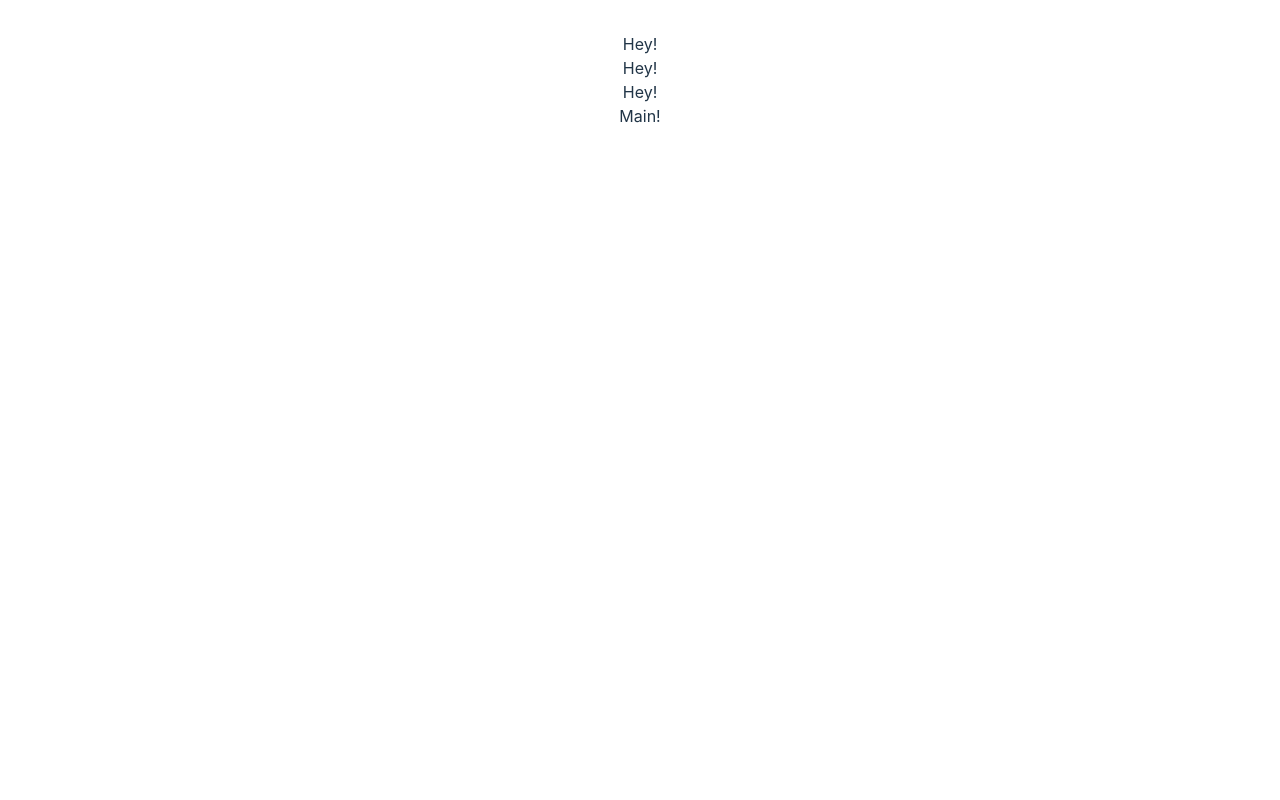
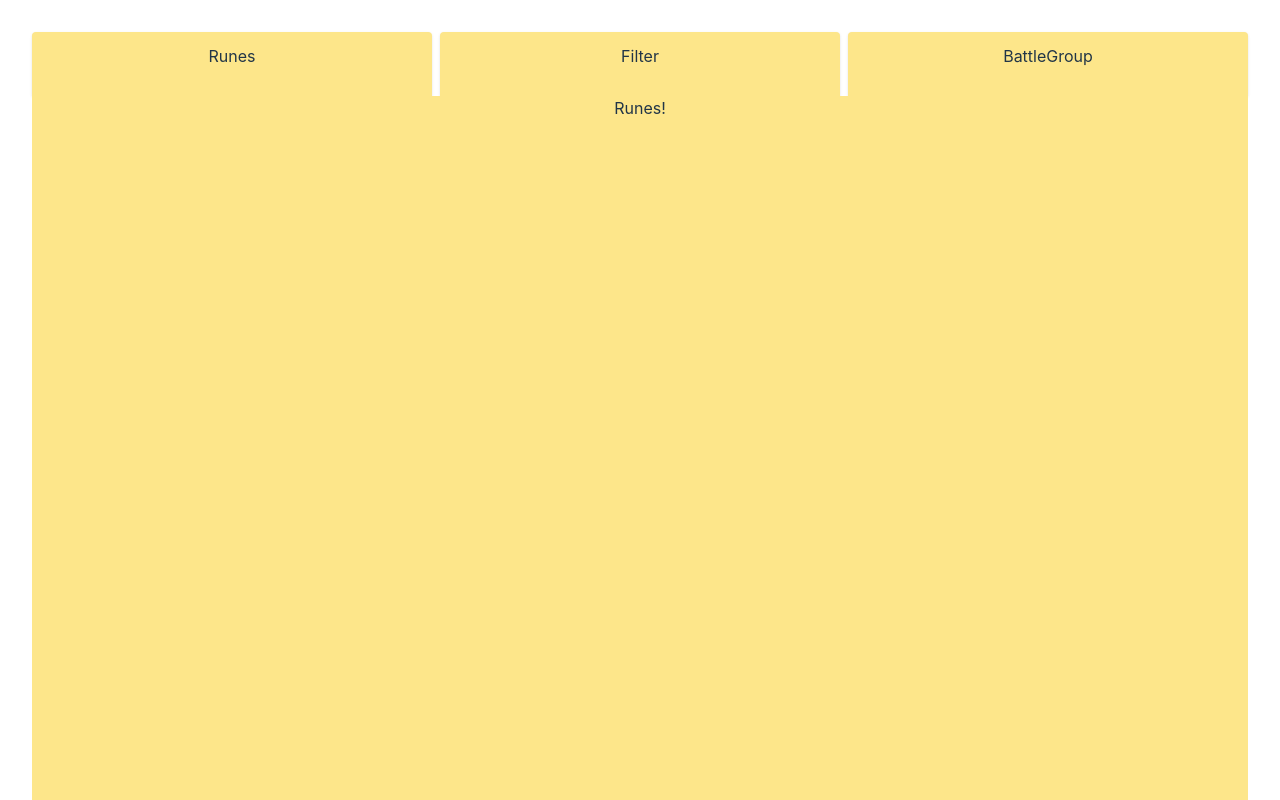
Before and after one commit to sebakocz/poxfield, a Vue app: page / in a window 1280 px wide. Built offline with nearby package versions, Linux system fonts and the light colour scheme; no server answers.

Commit message:
refactor & add tab views

```diff
--- a/index.html
+++ b/index.html
@@ -4,7 +4,7 @@
     <meta charset="UTF-8" />
     <link rel="icon" type="image/svg+xml" href="/vite.svg" />
     <meta name="viewport" content="width=device-width, initial-scale=1.0" />
-    <title>Vite + Vue + TS</title>
+    <title>Poxfield</title>
   </head>
   <body>
     <div id="app"></div>
--- a/src/App.vue
+++ b/src/App.vue
@@ -1,7 +1,7 @@
 <script setup lang="ts">
-import MainFrame from '@src/components/MainFrame.vue'
+import MainView from '@src/views/MainView.vue'
 </script>
 
 <template>
-    <MainFrame />
+    <MainView />
 </template>
--- a/src/components/MainFrame.vue
+++ /dev/null
@@ -1,14 +0,0 @@
-<template>
-    <div class="flex w-full gap-1">
-        <div v-for="index in 3" :key="index" class="w-full bg-amber-200 p-2">
-            Hey!
-        </div>
-    </div>
-    <div class="h-32 bg-amber-200">Main!</div>
-</template>
-
-<script setup lang="ts">
-import { usePoxApi } from '@src/composables/poxApi'
-
-usePoxApi()
-</script>
--- a/src/composables/poxApi.ts
+++ b/src/composables/poxApi.ts
@@ -7,7 +7,7 @@ enum ApiEndpoints {
     GET_ALL_RUNES = 'https://raw.githubusercontent.com/sebakocz/poxfield/json-data/runes.json',
 }
 
-const CARD_GAME_DATA_EXPIRATION_TIME = 24 * 60 * 60 * 1000 * 7 // 7 days
+const DATA_EXPIRATION_TIME = 24 * 60 * 60 * 1000 * 7 // 7 days
 
 export const usePoxApi = () => {
     const isFetching = ref(false)
@@ -41,7 +41,7 @@ export const usePoxApi = () => {
             if (dataFromDB) {
                 const dataTimestamp = dataFromDB.timestamp
                 const now = new Date().getTime()
-                if (now - dataTimestamp < CARD_GAME_DATA_EXPIRATION_TIME) {
+                if (now - dataTimestamp < DATA_EXPIRATION_TIME) {
                     // data is not expired, use it
                     allChampions.push(...dataFromDB.champs)
                     allEquipments.push(...dataFromDB.equips)
--- /dev/null
+++ b/src/constants/nav.ts
@@ -0,0 +1,15 @@
+export type NavRoute = {
+    name: string
+}
+
+export const navRoutes: NavRoute[] = [
+    {
+        name: 'Runes',
+    },
+    {
+        name: 'Filter',
+    },
+    {
+        name: 'BattleGroup',
+    },
+]
--- a/src/style.css
+++ b/src/style.css
@@ -32,7 +32,7 @@ body {
   display: flex;
   place-items: flex-start;
   min-width: 320px;
-  min-height: 100vh;
+  height: 100vh;
 }
 
 h1 {
@@ -66,9 +66,12 @@ button:focus-visible {
 #app {
   max-width: 1280px;
   margin: 0 auto;
-  padding: 2rem;
+  padding: 2rem 2rem 0 2rem;
   text-align: center;
   width: 100%;
+  min-height: 100%;
+  display: flex;
+  flex-direction: column;
 }
 
 @media (prefers-color-scheme: light) {
--- /dev/null
+++ b/src/views/BattleGroupView.vue
@@ -0,0 +1,3 @@
+<template>
+    <p>Battle Group!</p>
+</template>
--- /dev/null
+++ b/src/views/FilterView.vue
@@ -0,0 +1,3 @@
+<template>
+    <p>Filter!</p>
+</template>
--- /dev/null
+++ b/src/views/MainView.vue
@@ -0,0 +1,34 @@
+<template>
+    <div class="flex h-16 w-full gap-2">
+        <div
+            v-for="route in navRoutes"
+            :key="route.name"
+            class="h-16 w-full rounded-t bg-amber-200 p-3 shadow sm:duration-200"
+            :class="{
+                'mt-auto h-14 cursor-pointer bg-amber-100 hover:h-16 hover:bg-amber-300':
+                    currentRouteIndex !== navRoutes.indexOf(route),
+            }"
+            @click="currentRouteIndex = navRoutes.indexOf(route)"
+        >
+            {{ route.name }}
+        </div>
+    </div>
+    <div class="h-full flex-grow bg-amber-200">
+        <RunesView v-if="currentRouteIndex === 0" />
+        <FilterView v-else-if="currentRouteIndex === 1" />
+        <BattleGroupView v-else-if="currentRouteIndex === 2" />
+    </div>
+</template>
+
+<script setup lang="ts">
+import { usePoxApi } from '@src/composables/poxApi'
+import { ref } from 'vue'
+import { navRoutes } from '@src/constants/nav'
+import RunesView from '@src/views/RunesView.vue'
+import FilterView from '@src/views/FilterView.vue'
+import BattleGroupView from '@src/views/BattleGroupView.vue'
+
+usePoxApi()
+
+const currentRouteIndex = ref(0)
+</script>
--- /dev/null
+++ b/src/views/RunesView.vue
@@ -0,0 +1,3 @@
+<template>
+    <p>Runes!</p>
+</template>
--- a/tailwind.config.cjs
+++ b/tailwind.config.cjs
@@ -1,7 +1,9 @@
 /** @type {import('tailwindcss').Config} */
 module.exports = {
-  purge: ["./index.html", "./src/**/*.{vue,js,ts,jsx,tsx}"],
-  content: ["./pages/**/*.{html,js}", "./components/**/*.{html,js}"],
+  content: [
+    './public/**/*.html',
+    './src/**/*.{js,jsx,ts,tsx,vue}',
+  ],
   theme: {
     extend: {},
   },
```
